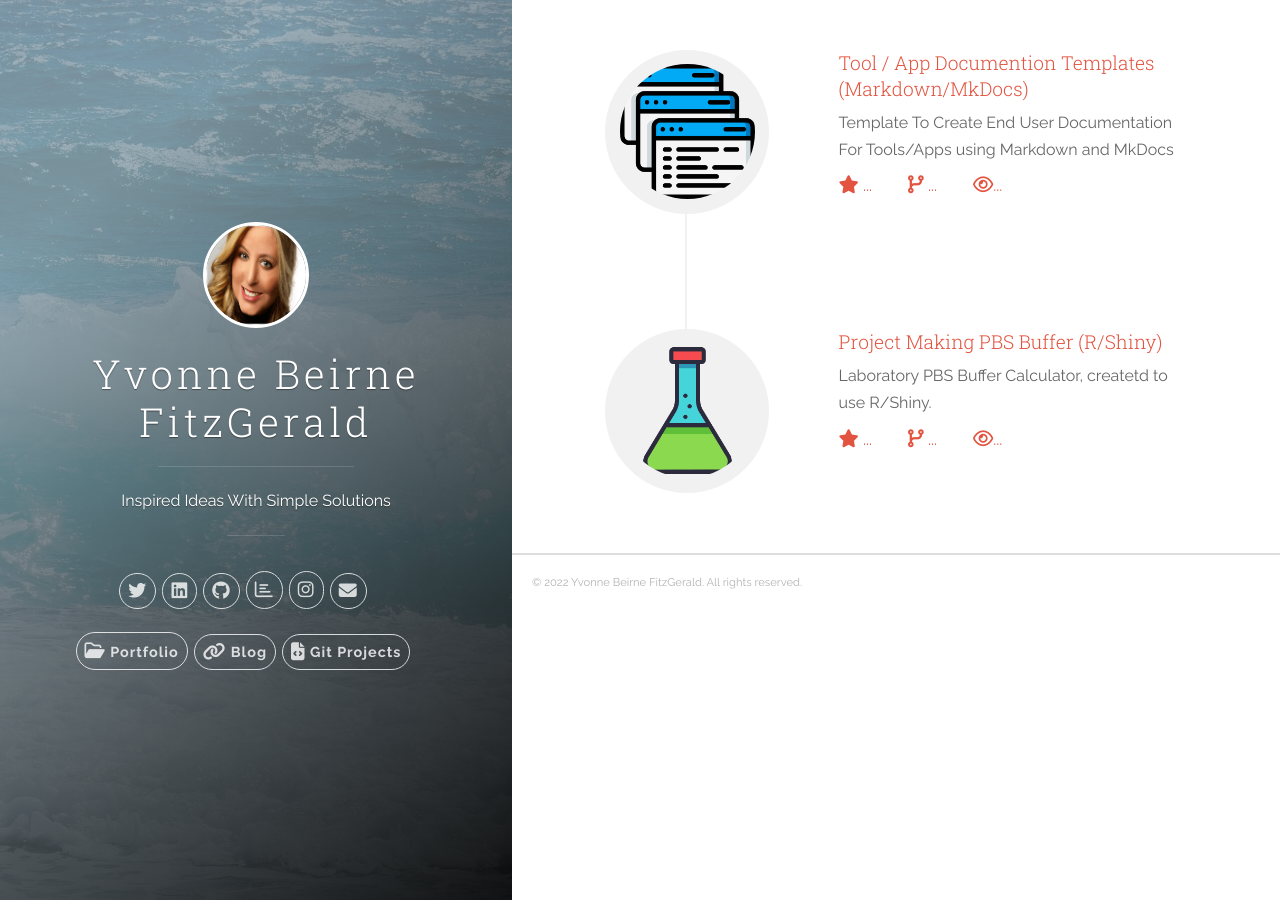
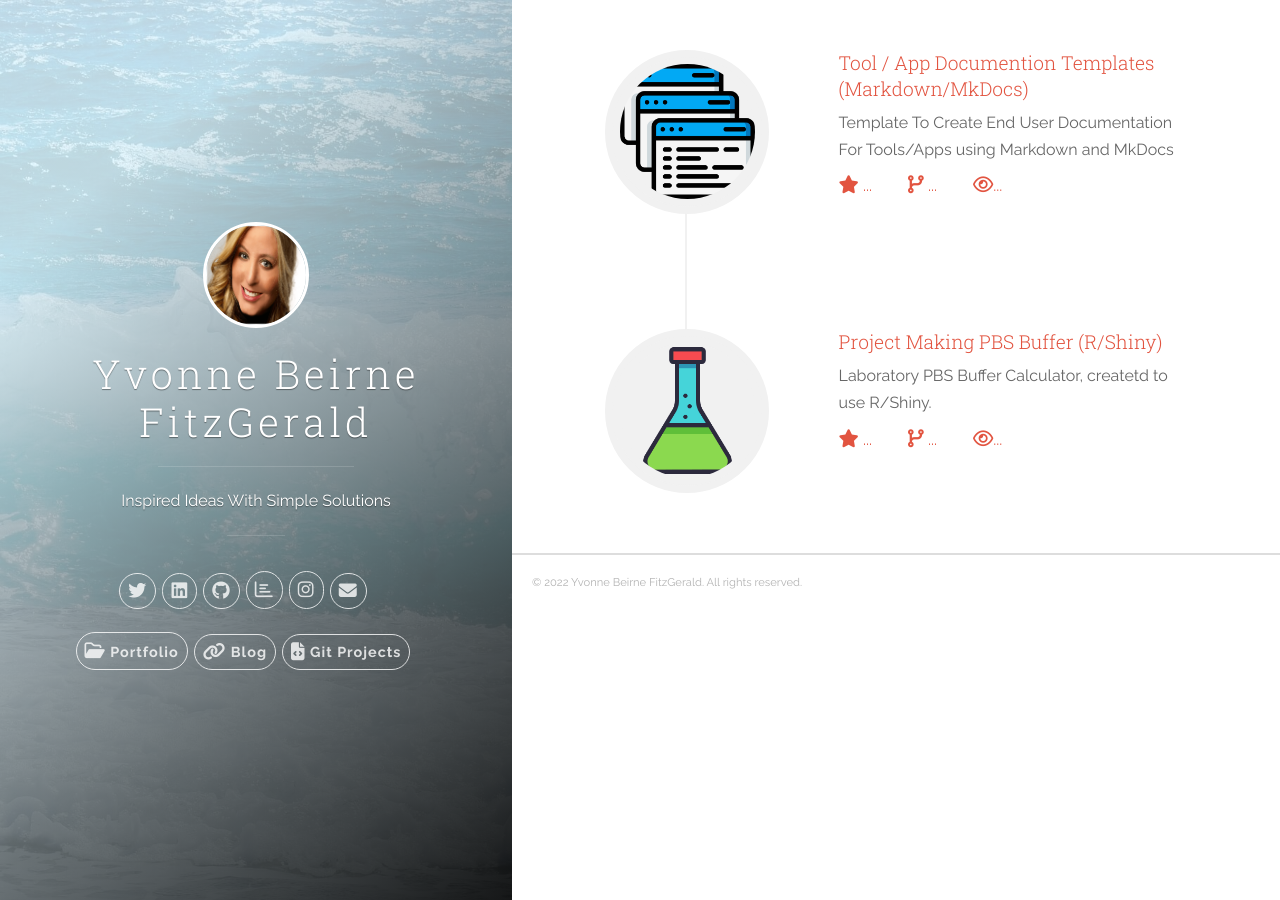
Before and after one commit to YvonneBeirneFitzGerald/yvonnebeirnefitzgerald.github.io, a Jekyll site: the page built from index.html, in a window 1280 px wide. Built offline with Jekyll 4.4.1, drawn with Linux system fonts in a browser that asks for light colours; nearby versions of some CDN libraries; comment, search, counter and statistics services are not loaded.

Commit message:
Update uno.scss
changed overlay color

```diff
--- a/_sass/uno.scss
+++ b/_sass/uno.scss
@@ -1225,9 +1225,9 @@
 	right: 0;
 	bottom: 0;
 	left: 0;
-	background-color: rgba(144, 164, 174, 0.6);
-	background-image: -webkit-linear-gradient(-410deg, rgba(144, 164, 174, 0.6) 20%, rgba(0, 0, 0, 0.9));
-	background-image: linear-gradient(140deg,rgba(144, 164, 174, 0.6) 20%, rgba(0, 0, 0, 0.9)); }
+	background-color: rgba(226, 247, 255, 0.6);
+	background-image: -webkit-linear-gradient(-410deg, rgba(226, 247, 255, 0.6) 20%, rgba(0, 0, 0, 0.9));
+	background-image: linear-gradient(140deg,rgba(226, 247, 255, 0.6) 20%, rgba(0, 0, 0, 0.9)); }
 
 .panel-cover__logo {
 	margin-bottom: .2em; }
```
